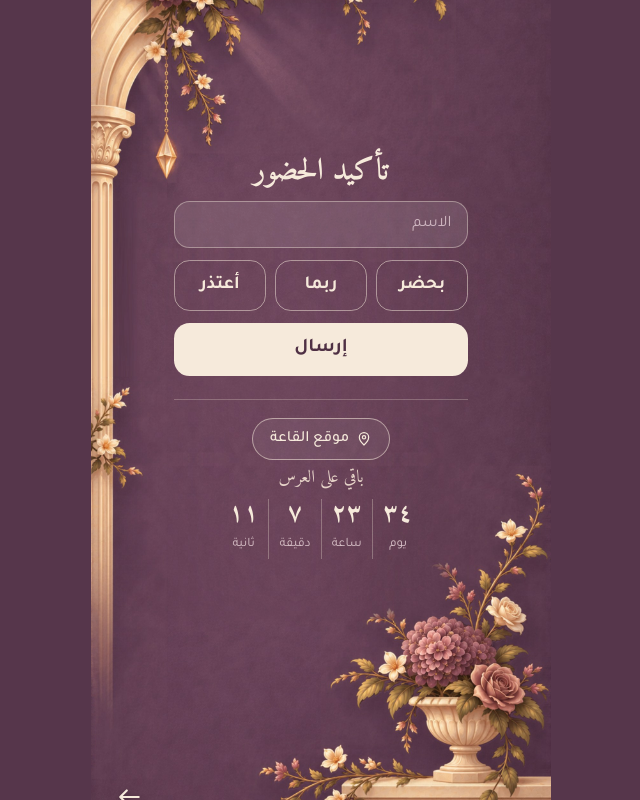
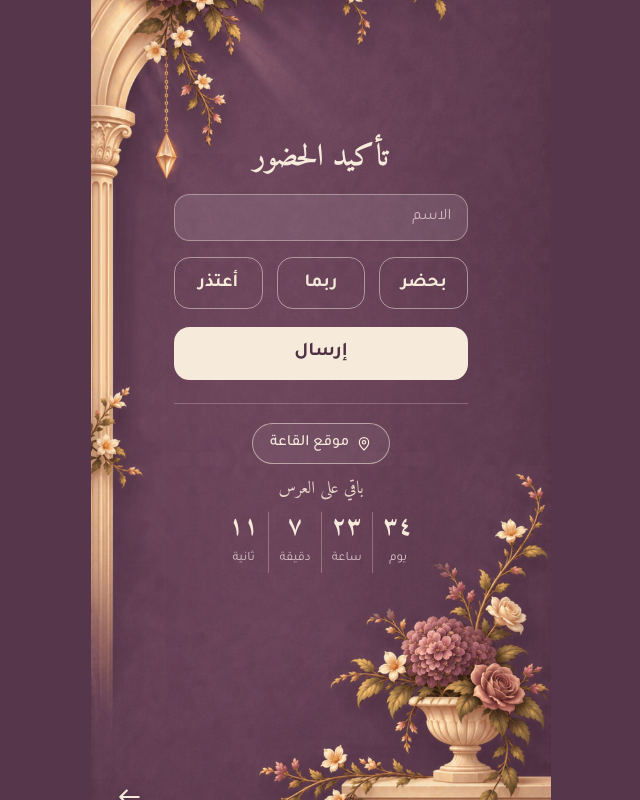
Before and after one commit to Shifa-Alrashdi/Wedding_invetation, a plain HTML site: page v3/index.html in a window 1280 px wide. Both pictures are taken after a click on the button "تأكيد الحضور". Shown: the part 99-899 px from the top of the page, without its empty margins (319-959 px from the left). Drawn offline with Linux system fonts and the light colour scheme.

Commit message:
v3: more spacing between RSVP controls
Co-Authored-By: Claude Opus 5.5 <noreply@anthropic.com>
Claude-Session: https://claude.ai/code/session_01JdVKD3ep3CEBkrahYhAXDQ

```diff
--- a/v3/index.html
+++ b/v3/index.html
@@ -266,6 +266,14 @@
     display: flex; align-items: center; justify-content: center; cursor: pointer;
     background: none; color: #f6eadb; border: none; padding: 0; }
   .back svg { width: 26px; height: 26px; filter: drop-shadow(0 1px 3px rgba(0,0,0,.35)); }
+
+  /* v3: more breathing room between controls */
+  .rsvp-frame h2 { margin-bottom: 3.5cqw; }
+  .rsvp-frame .choices { gap: 3cqw; margin-top: 3.5cqw; }
+  .rsvp-frame .count { margin-top: 3cqw; }
+  .rsvp-frame .submit { margin-top: 4cqw; }
+  .rsvp-frame .extras { margin-top: 5cqw; padding-top: 4cqw; }
+  .rsvp-frame .extras .cd-title { margin: 3cqw 0 2.5cqw; }
   footer { text-align: center; color: #e6d3c8; font-size: 13px; margin-top: 18px; }
 </style>
 </head>
```
